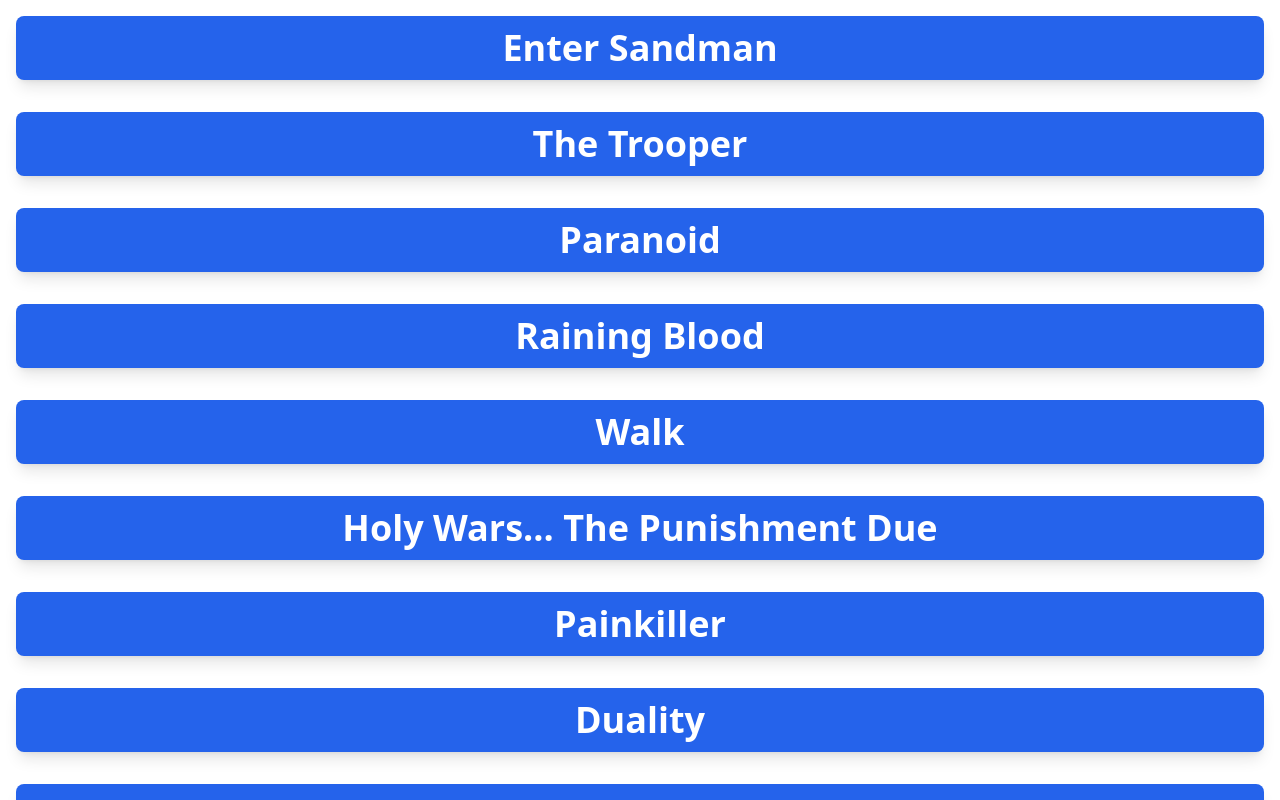
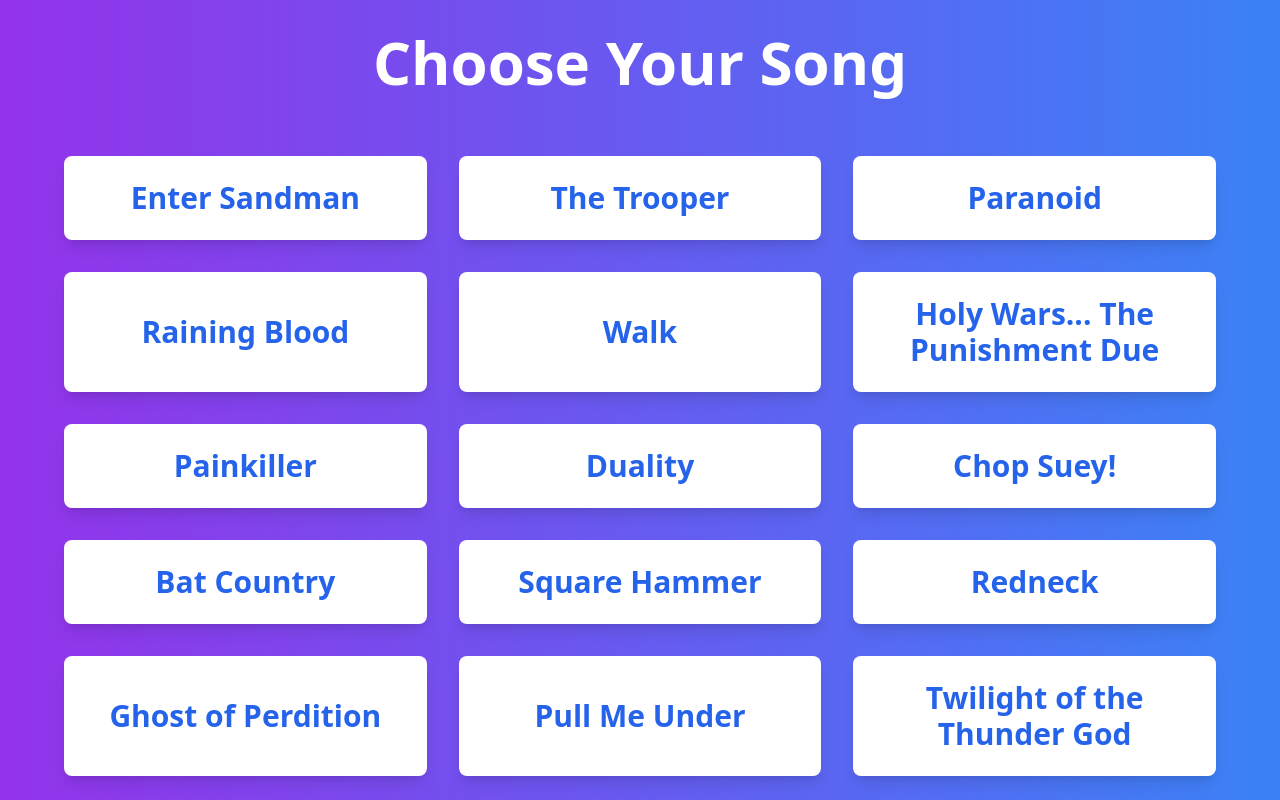
Before and after one commit to S1D007/Shaan, a Next.js app: page /control in a window 1280 px wide. Shown: the top 800 px of the page. Built offline with nearby package versions, Linux system fonts and the light colour scheme; no server answers.

Commit message:
Sadasdasd

```diff
--- a/app/control/page.tsx
+++ b/app/control/page.tsx
@@ -1,4 +1,4 @@
-"use client"
+"use client";
 import { API_URL, SONG_LISTS } from "@/constants";
 import React from "react";
 import io from "socket.io-client";
@@ -7,19 +7,24 @@ const socket = io(API_URL, { transports: ["websocket"] });
 
 function Page() {
   return (
-    <div className="flex justify-center flex-col p-4">
+    <div className="min-h-screen flex flex-col items-center justify-center bg-gradient-to-r from-purple-600 to-blue-500 p-8">
+      <h1 className="text-5xl md:text-6xl font-extrabold text-white mb-16 text-center">
+        Choose Your Song
+      </h1>
+      <div className="grid grid-cols-1 sm:grid-cols-2 lg:grid-cols-3 gap-8 w-full max-w-6xl">
         {SONG_LISTS.map((song, index) => (
           <button
             onClick={() => {
               socket.emit("message", song);
             }}
-          key={index} // Add a key for each button
-          className="text-4xl font-bold text-white mb-8 text-center bg-blue-600 hover:bg-blue-700 transition duration-300 ease-in-out rounded-lg shadow-lg px-6 py-3"
+            key={index}
+            className="bg-white text-blue-600 hover:text-white hover:bg-blue-700 transition-all duration-300 ease-in-out transform hover:-translate-y-1 hover:scale-105 rounded-lg shadow-lg px-8 py-6 text-2xl md:text-3xl font-semibold flex items-center justify-center"
           >
             {song}
           </button>
         ))}
       </div>
+    </div>
   );
 }
 
--- a/app/register/_components/Screen1.tsx
+++ b/app/register/_components/Screen1.tsx
@@ -8,15 +8,15 @@ function Screen1() {
       className="h-screen flex items-center justify-center bg-cover"
       style={{ backgroundImage: `url('/screen1.png')` }}
     >
-      <div className="text-center text-white px-4 sm:px-6 md:px-8 lg:px-0 md:text-xl lg:text-2xl flex justify-center items-center flex-col space-y-16 md:space-y-32 lg:space-y-56">
-        <h1 className="text-4xl sm:text-5xl md:text-6xl lg:text-7xl font-medium">
+      <div className="text-center text-white px-4 sm:px-6 md:px-8 lg:px-0 flex justify-center items-center flex-col space-y-12 sm:space-y-16 md:space-y-24 lg:space-y-32 xl:space-y-40">
+        <h1 className="text-3xl sm:text-4xl md:text-5xl lg:text-6xl xl:text-7xl font-medium leading-tight">
           Shaan Se Suno
         </h1>
         <button
           onClick={() => {
             setCurrentIndex(1);
           }}
-          className="w-48 sm:w-64 md:w-72 lg:w-80 h-12 sm:h-14 md:h-16 bg-blue-500 hover:bg-blue-600 text-white text-2xl sm:text-3xl md:text-4xl font-bold py-2 px-6 md:py-3 md:px-10 rounded-[40px]"
+          className="w-72 h-20  bg-blue-500 hover:bg-blue-600 text-white text-3xl font-bold py-2 px-4 md:py-3 md:px-8 rounded-full transition-all duration-300 ease-in-out transform hover:scale-105"
         >
           LET'S START
         </button>
--- a/app/register/_components/Screen2.tsx
+++ b/app/register/_components/Screen2.tsx
@@ -6,21 +6,20 @@ function Screen2() {
   const { setCurrentIndex, setDetails } = useStore();
   const [songs] = React.useState<string[]>(SONG_LISTS);
   const [song, setSong] = React.useState<string>(SONG_LISTS[0]);
+
   return (
     <div
-      className="h-screen flex items-center justify-center bg-cover flex-col space-y-10"
+      className="h-screen flex items-center justify-center bg-cover flex-col space-y-8 sm:space-y-10 md:space-y-12 lg:space-y-16"
       style={{ backgroundImage: `url('/screen2.png')` }}
     >
-      <div className="flex flex-col mb-10 justify-center items-center space-y-10">
-        <img src="/Logo1.png" className="h-24" />
-        <img src="/Logo2.png" className="h-32" />
+      <div className="flex flex-col justify-center items-center space-y-6 sm:space-y-8 md:space-y-10">
+        <img src="/Logo1.png" className="h-20 sm:h-24 md:h-28 lg:h-32" />
+        <img src="/Logo2.png" className="h-28 sm:h-32 md:h-36 lg:h-40" />
       </div>
 
       <select
-        onChange={(e) => {
-          setSong(e.target.value);
-        }}
-        className="p-2 w-[80%] h-16 bg-white text-black text-xl font-semibold rounded-lg shadow-md"
+        onChange={(e) => setSong(e.target.value)}
+        className="p-2 w-[90%] sm:w-[80%] lg:w-[70%] xl:w-[60%] h-12 sm:h-14 md:h-16 bg-white text-black text-lg sm:text-xl md:text-2xl font-semibold rounded-lg shadow-md"
       >
         {songs.map((song, index) => (
           <option key={index} value={song}>
@@ -28,12 +27,13 @@ function Screen2() {
           </option>
         ))}
       </select>
+
       <button
         onClick={() => {
           setDetails({ song });
           setCurrentIndex(2);
         }}
-        className="w-48 sm:w-64 md:w-72 lg:w-80 h-12 sm:h-14 md:h-16 bg-blue-500 hover:bg-blue-600 text-white text-2xl sm:text-3xl md:text-4xl font-bold py-2 px-6 md:py-3 md:px-10 rounded-[40px]"
+        className="w-40 sm:w-48 md:w-56 lg:w-64 xl:w-72 h-12 sm:h-14 md:h-16 bg-blue-500 hover:bg-blue-600 text-white text-xl sm:text-2xl md:text-3xl xl:text-4xl font-bold py-2 px-4 md:py-3 md:px-8 rounded-full transition-all duration-300 ease-in-out transform hover:scale-105"
       >
         NEXT
       </button>
```
Lines whose indentation alone changed are shown as unchanged.
